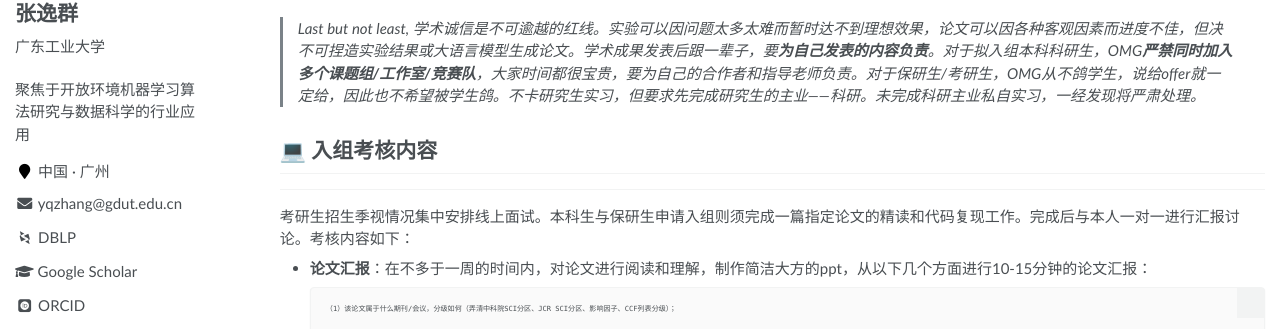
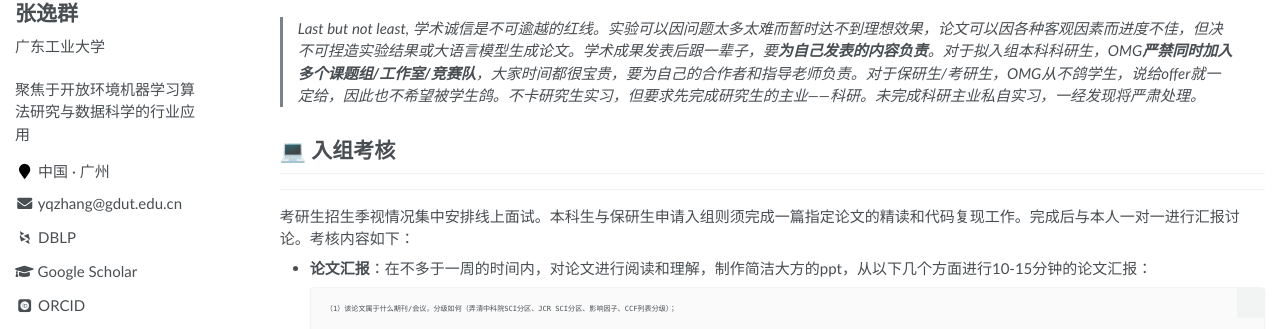
Before and after one commit to yqzhang-Zz/zh-OMG, a Jekyll site: the page built from _pages/about.md, in a window 1280 px wide and 900 px high, scrolled down 1366 px. Shown: the part 123-452 px from the top of the window. Built offline with Jekyll 4.4.1, drawn with Linux system fonts in a browser that asks for light colours; some web fonts are replaced.

Commit message:
Update about.md

```diff
--- a/_pages/about.md
+++ b/_pages/about.md
@@ -65,7 +65,7 @@ OMG常年招收对机器学习和数据科学感兴趣的**【推免生】**、*
 >
 
 
-# 💻 入组考核内容
+# 💻 入组考核
 ---
 
 考研生招生季视情况集中安排线上面试。本科生与保研生申请入组则须完成一篇指定论文的精读和代码复现工作。完成后与本人一对一进行汇报讨论。考核内容如下：
```
